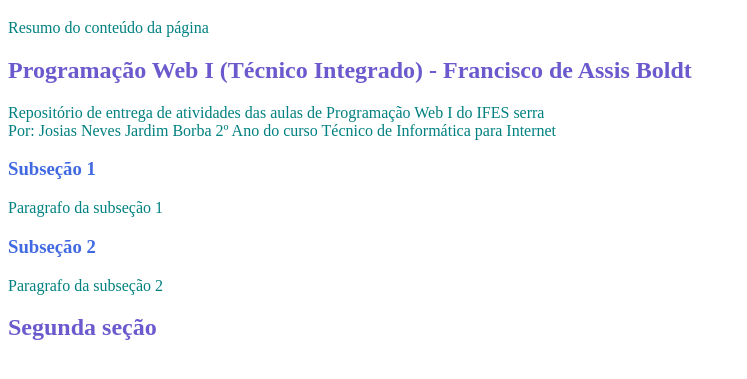
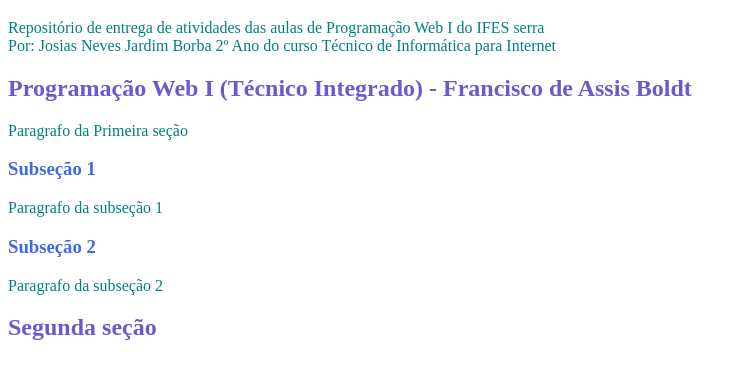
Before and after one commit to JosiasNJB/ProgWeb-IFES, a plain HTML site: page index.html in a window 1280 px wide. Shown: the part 61-440 px from the top of the page, without its empty margins (0-747 px from the left). Drawn offline with Linux system fonts and the light colour scheme.

Commit message:
Update index.html

```diff
--- a/index.html
+++ b/index.html
@@ -18,9 +18,9 @@
     </head>
     <body>
         <h1>Josias Neves Jardim Borba </h1>
-        <p>Resumo do conteúdo da página</p>
+        <p>Repositório de entrega de atividades das aulas de Programação Web I do IFES serra <br> Por: Josias Neves Jardim Borba 2º Ano do curso Técnico de Informática para Internet</p>
         <h2>Programação Web I (Técnico Integrado) - Francisco de Assis Boldt</h2>
-        <p>Repositório de entrega de atividades das aulas de Programação Web I do IFES serra <br> Por: Josias Neves Jardim Borba 2º Ano do curso Técnico de Informática para Internet</p>
+        <p>Paragrafo da Primeira seção</p>
         <h3>Subseção 1</h3>
         <p>Paragrafo da subseção 1</p>
         <h3>Subseção 2</h3>
```
